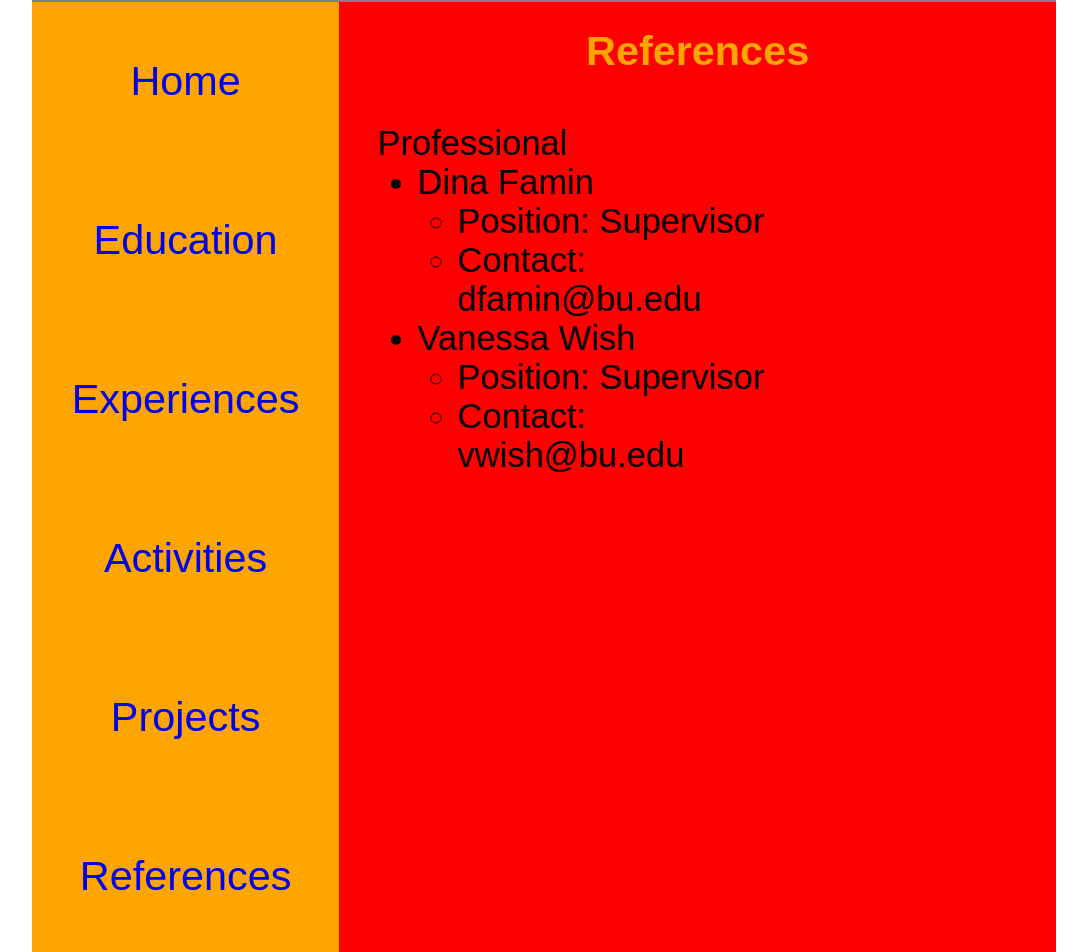
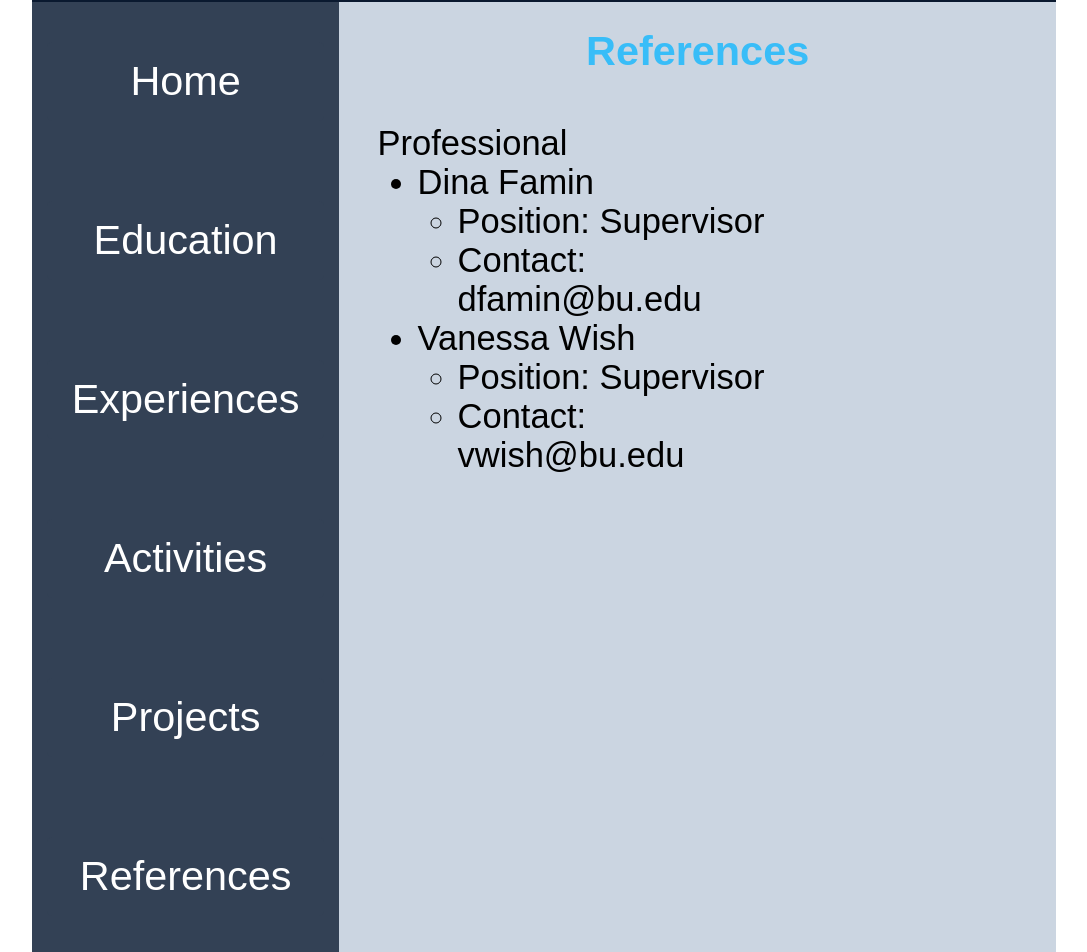
Before and after one commit to jasons1142/mp-3, a React (Vite) app: page /References in a window 1280 px wide. Shown: the part 69-1021 px from the top of the page, without its empty margins (96-1183 px from the left). Built offline with nearby package versions, Linux system fonts and the light colour scheme.

Commit message:
Updates to color scheme

```diff
--- a/src/App.tsx
+++ b/src/App.tsx
@@ -20,7 +20,7 @@ const Container = styled.div`
   display: flex;
   flex-direction: row;
   position: relative;
-  background-color: red;
+  background-color: #f8fafc;
 
   @media screen and (max-width: 750px) {
     width: 100%;
--- a/src/Components/Footer.tsx
+++ b/src/Components/Footer.tsx
@@ -2,8 +2,8 @@ import { Link } from "react-router-dom"
 import { styled } from "styled-components";
 
 const StyledFooter = styled.footer`
-    background-color: orange;
-    color: black;
+    background-color: #1e293b;
+    color: white;
     padding: 1vh 1vw;
     display: flex;
     flex-direction: row;
@@ -12,6 +12,19 @@ const StyledFooter = styled.footer`
 
 const FooterLink = styled(Link)`
     text-decoration: none;
+    color: white;
+
+    &:visited {
+        color: white;
+    }
+
+    &:hover {
+        color: #38bdf8
+    }
+
+    &:active {
+        color: #38bdf8
+}
 `;
 
 export default function Footer() {
--- a/src/Components/Header.tsx
+++ b/src/Components/Header.tsx
@@ -6,8 +6,8 @@ const StyledHeader = styled.header`
     flex-direction: column;
     padding: 1vh 1vw;
     margin: 0;
-    background-color: gray;
-    color: blue;
+    background-color: #0a192f;
+    color: white;
 
     @media screen and (max-width: 750px) {
         margin: 0;
--- a/src/Components/Nav.tsx
+++ b/src/Components/Nav.tsx
@@ -15,7 +15,7 @@ const StyledNavList = styled.ul`
     display: flex;
     flex-direction: column;
     justify-content: space-evenly;
-    background-color: orange;
+    background-color: #334155;
     font-size: calc(2px + 2vw);
     text-align: center;
     list-style: none;
@@ -25,7 +25,7 @@ const StyledNavList = styled.ul`
         display: flex;
         flex-direction: row;
         justify-content: space-between;
-        background-color: orange;
+        background-color: #334155;
         list-style: none;
         padding-left: 0;
     }
@@ -34,14 +34,14 @@ const StyledNavList = styled.ul`
 const StyledListItem = styled.li`
     font-size: calc(3px + 3vw);
     width: 90%;
-    background-color:orange;
+    background-color: #334155;
     padding: 2vh 0;
     margin: 5vh auto;
     border-radius: 5px;
 
     @media screen and (max-width: 750px) {
         font-size: calc(2px + 1.5vw);
-        background-color:orange;
+        background-color: #334155;
         padding: 1% .5%;
         margin: 1% .5%;
     }
@@ -49,6 +49,19 @@ const StyledListItem = styled.li`
 
 const NavLink = styled(Link)`
     text-decoration: none;
+    color: white;
+
+    &:visited {
+        color: white;
+    }
+
+    &:hover {
+        color: #38bdf8
+    }
+
+    &:active {
+        color: #38bdf8
+    }
 `;
 
 export default function Nav() {
--- a/src/Components/StyledMain.tsx
+++ b/src/Components/StyledMain.tsx
@@ -4,14 +4,14 @@ const StyledMain = styled.main`
     display: flex;
     flex-direction: column;
     width: 70%;
-    background-color: red;
+    background-color: #cbd5e1;
 
     @media screen and (max-width: 1000px) {
         display: flex;
         flex-direction: column;
         width:100%;
         height: 100vh;
-        background-color: blue;
+        background-color: #cbd5e1;
     }
 `;
 
--- a/src/Components/Title.tsx
+++ b/src/Components/Title.tsx
@@ -4,7 +4,7 @@ const StyledTitle = styled.h3`
     margin: 2vw 0;
     text-align: center;
     font-size: calc(3px + 3vw);
-    color: orange;
+    color: #38bdf8;
 `;
 
 export default StyledTitle;
--- a/src/Components/sections/Home.tsx
+++ b/src/Components/sections/Home.tsx
@@ -44,6 +44,7 @@ const HomeTextContainer = styled.div`
 const HomeText = styled.p`
     margin: 0 1vw;
     font-size: calc(2px + 2vw);
+    color: #1f2937
 
     @media screen and (max-width: 1000px) {
         margin: 2% 2%;
```
